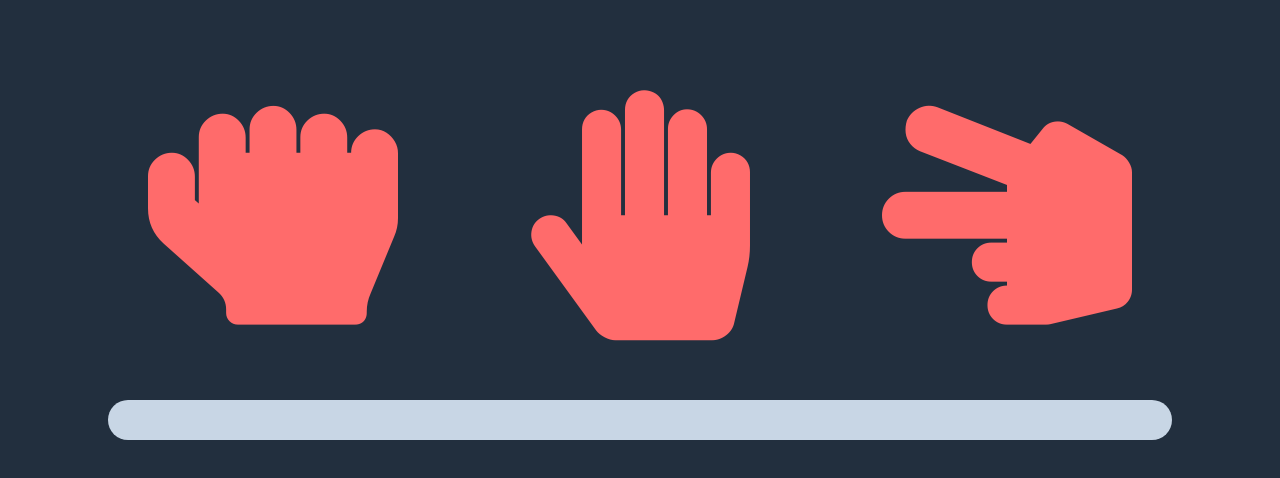
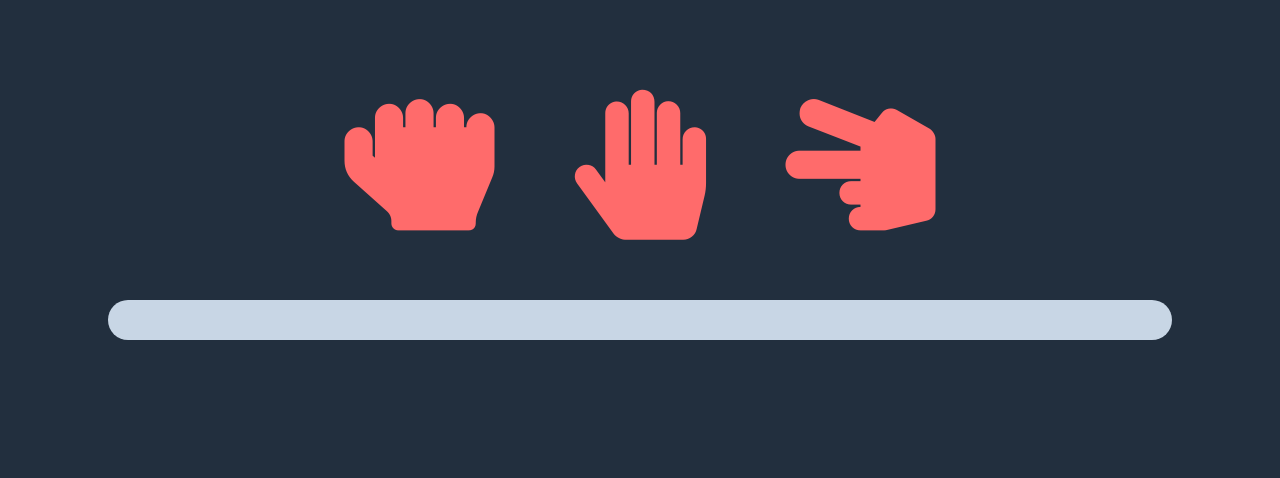
Before and after one commit to Luc-pl/javasript-prework, a website: page index.html in a window 1280 px wide. Shown: the part 254-732 px from the top of the page. Drawn offline with Linux system fonts and the light colour scheme.

Commit message:
Change style buttons

```diff
--- a/sass/style.scss
+++ b/sass/style.scss
@@ -33,14 +33,13 @@ header h1 {
     font-size: 42px;
     cursor: pointer;
     color: #ff6b6b;
-    margin: 0 100px;
+    margin: 0;
     display: flex;
-    justify-content: space-between;
+    justify-content: center;
 }
 
 .game-buttons #buttons i {
-    font-size: 250px;
-    text-align: center;
+    font-size: 150px;
     padding: 60px 40px;
  }
 
@@ -58,7 +57,7 @@ header h1 {
     letter-spacing: 1px;
     font-weight: bolder;
     background-color: $color-two;
-    padding: 20px 0 20px 0;
+    padding: 20px 20px;
     margin: 0 100px;
     border-radius: 25px;
 }
```
Also changed, not shown: css/style.css, 1 other file.
